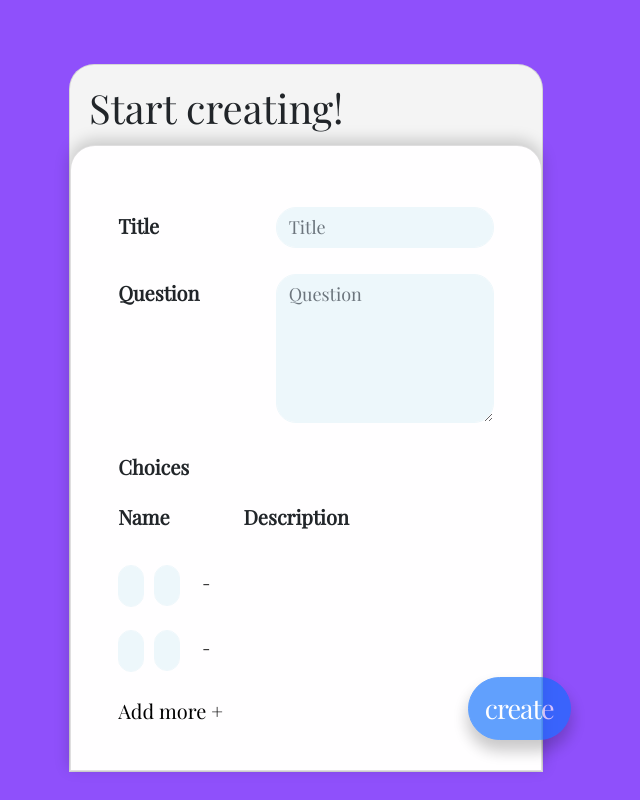
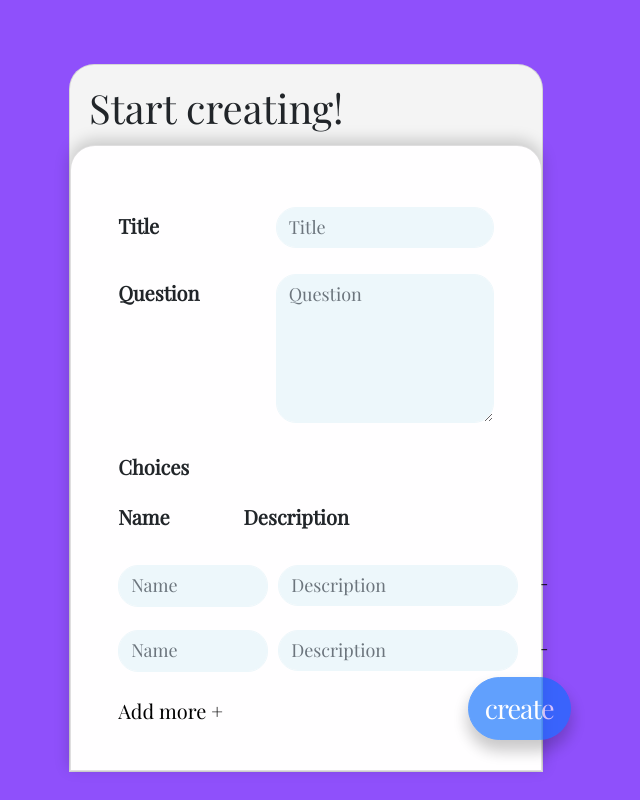
Before and after one commit to laila-chammaa/poll-system, a React (Create React App) app in the folder frontend/poll-system/: page /create in a window 1280 px wide. Shown: the whole page, without its empty margins (334-974 px from the left). Built offline with nearby package versions, Linux system fonts and the light colour scheme; no server answers.

Commit message:
Changed CSS in Choice, and added "N/A" when choice is empty

```diff
--- a/frontend/poll-system/src/components/PollDetails/PollDetails.js
+++ b/frontend/poll-system/src/components/PollDetails/PollDetails.js
@@ -83,7 +83,7 @@ const PollDetails = () => {
                     </Col>
                     <Col lg={8} className="choice">
                     <Card.Text className="choice-description">
-                      {c.description}
+                      {c.description === "" ? "N/A" : c.description}
                     </Card.Text>
                     </Col>
                   </Form.Group>
--- a/frontend/poll-system/src/components/PollForm/Choice/Choice.css
+++ b/frontend/poll-system/src/components/PollForm/Choice/Choice.css
@@ -19,10 +19,10 @@
 }
 
 .main-div .group-style .name {
-  width: 150px;
+  width: 150px !important;
   margin-right: 10px;
 }
 
 .main-div .group-style .description {
-  width: 240px;
+  width: 240px !important;
 }
```
